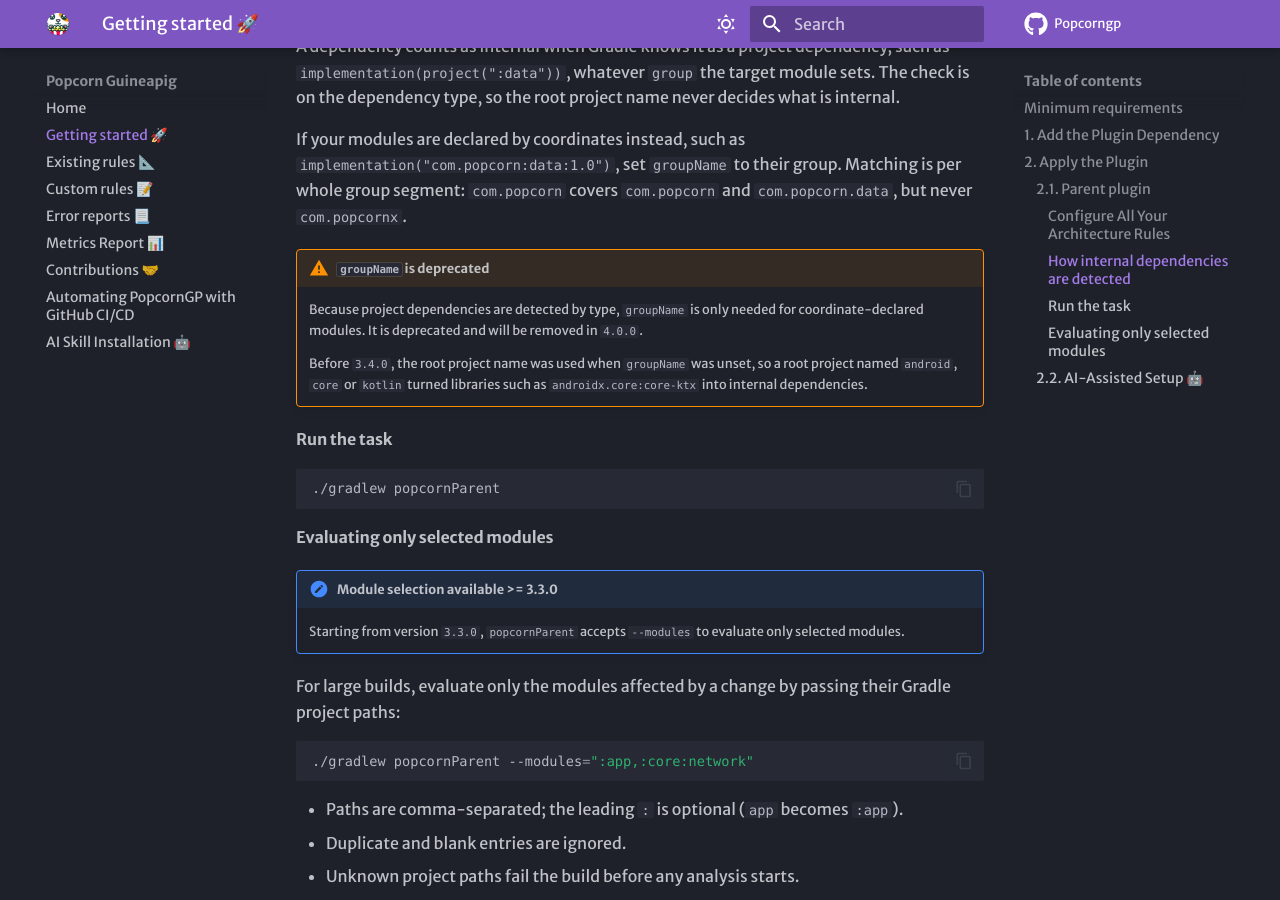
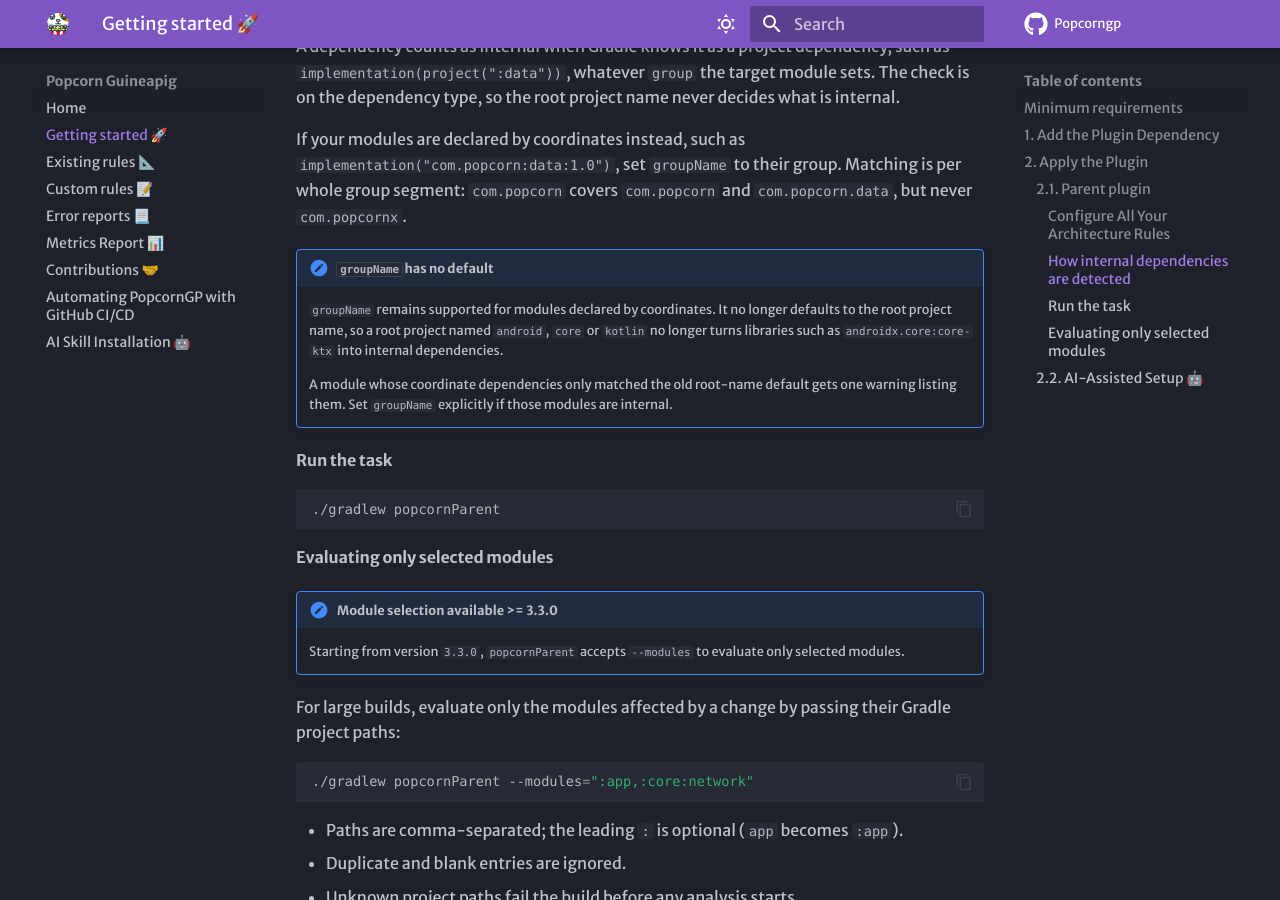
Before and after one commit to CodandoTV/popcorn-guineapig, an MkDocs documentation site: the page built from docs/1-getting-started.md, in a window 1280 px wide and 900 px high, scrolled down 1783 px. Built offline with MkDocs 1.6.1 and Material for MkDocs 9.7.7, drawn with Linux system fonts in a browser that asks for light colours; some web fonts are replaced; comment, search, counter and statistics services are not loaded.

Commit message:
docs: document groupName without a root-name default

```diff
--- a/docs/1-getting-started.md
+++ b/docs/1-getting-started.md
@@ -83,13 +83,13 @@ If your modules are declared by coordinates instead, such as
 `implementation("com.popcorn:data:1.0")`, set `groupName` to their group. Matching is per whole
 group segment: `com.popcorn` covers `com.popcorn` and `com.popcorn.data`, but never `com.popcornx`.
 
-!!!warning "`groupName` is deprecated"
-    Because project dependencies are detected by type, `groupName` is only needed for
-    coordinate-declared modules. It is deprecated and will be removed in `4.0.0`.
+!!!note "`groupName` has no default"
+    `groupName` remains supported for modules declared by coordinates. It no longer defaults to the
+    root project name, so a root project named `android`, `core` or `kotlin` no longer turns
+    libraries such as `androidx.core:core-ktx` into internal dependencies.
 
-    Before `3.4.0`, the root project name was used when `groupName` was unset, so a root project
-    named `android`, `core` or `kotlin` turned libraries such as `androidx.core:core-ktx` into
-    internal dependencies.
+    A module whose coordinate dependencies only matched the old root-name default gets one warning
+    listing them. Set `groupName` explicitly if those modules are internal.
 
 #### **Run the task**
 
```
Also changed, not shown: CHANGELOG.md (+1 -5 lines).
